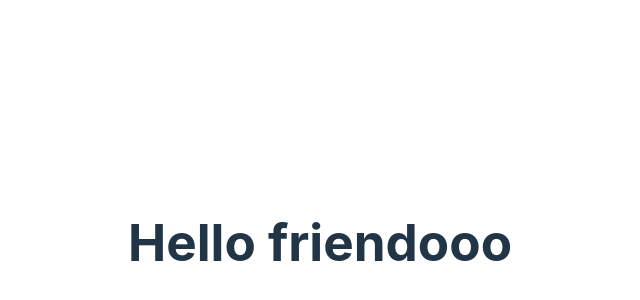
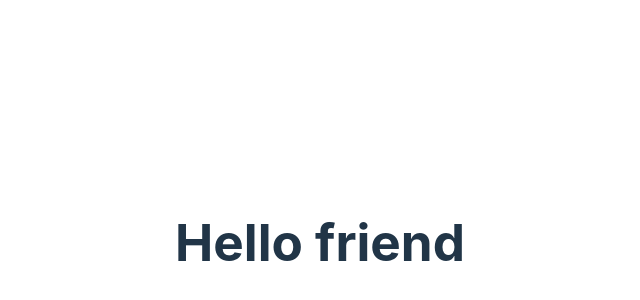
Before and after one commit to Danilo-Acosta5389/wiis, a React (Vite) app in the folder frontend/wiis-front/: page / in a window 1280 px wide. Shown: the part 158-458 px from the top of the page, without its empty margins (320-960 px from the left). Built offline with nearby package versions, Linux system fonts and the light colour scheme.

Commit message:
reversed

```diff
--- a/frontend/wiis-front/src/App.jsx
+++ b/frontend/wiis-front/src/App.jsx
@@ -5,7 +5,7 @@ function App() {
 
   return (
     <>
-      <h1>Hello friendooo</h1>
+      <h1>Hello friend</h1>
     </>
   )
 }
```
